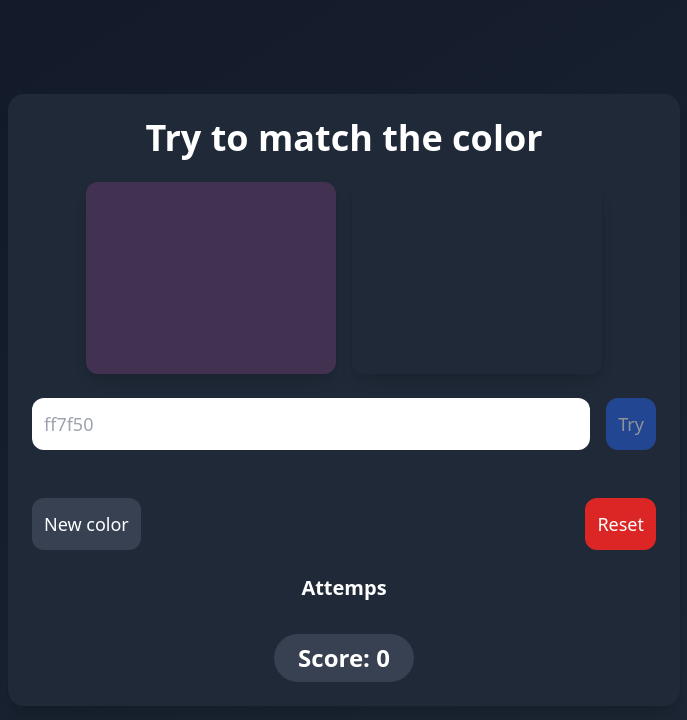
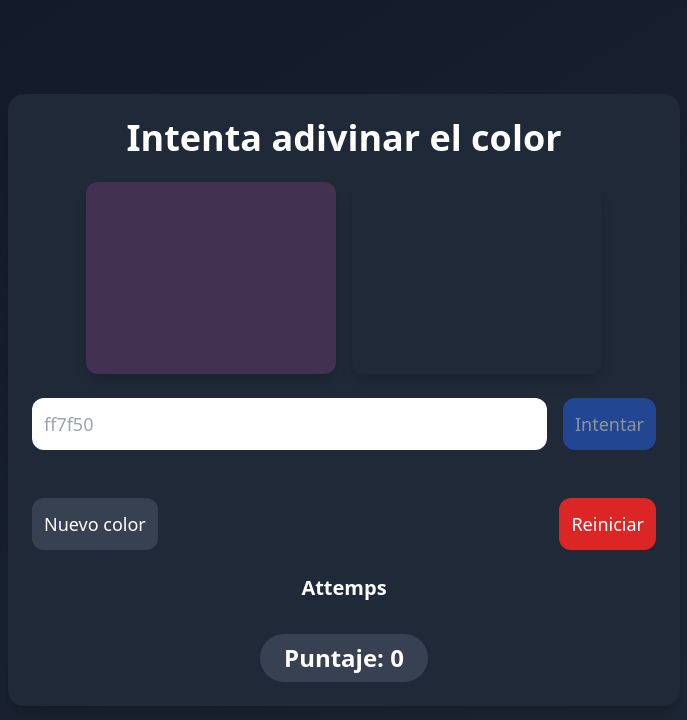
Before and after one commit to joelwaiman/HexaGuess, a Next.js app: page / in a window 1280 px wide. Shown: the top 720 px of the page, without its empty margins (296-983 px from the left). Built offline with nearby package versions, Linux system fonts and the light colour scheme.

Commit message:
fix handle message

```diff
--- a/src/app/page.tsx
+++ b/src/app/page.tsx
@@ -15,13 +15,13 @@ export default function Home() {
   }
 
   function handleTry(): void {
-    if (attempts.length === 4) {
-      setMessage('Has alcanzado el límite de intentos.');
+    if (attempts.length === 5) {
+      setMessage('Has alcanzado el límite de intentos. El color correcto era ' + randomColor);
       return;
     }
 
     if (inputColor.length !== 6) {
-      setMessage('only 6 characters');
+      setMessage('Solo 6 caracteres');
       return;
     }
 
@@ -32,8 +32,15 @@ export default function Home() {
       setMessage('¡Felicidades! Has acertado el color.');
       setScore(prev => prev + 10);
     } else {
-      setMessage(`wrong attemp. ${4 - attempts.length - 1} chance left`);
-      setInputColor('')
+      const remainingAttempts = 5 - attempts.length - 1;
+      if (remainingAttempts > 1) {
+        setMessage(`Intento fallido. Te quedan ${remainingAttempts} intentos`);
+      } else if (remainingAttempts === 1) {
+        setMessage('Cuidado, te queda el último intento');
+      } else {
+        setMessage('Se acabaron los intentos. El color correcto era ' + randomColor);
+      }
+      setInputColor('');
     }
   }
 
@@ -107,7 +114,7 @@ export default function Home() {
   return (
     <div className="flex items-center justify-center min-h-screen p-4 sm:p-8 md:p-12 font-sans bg-gradient-to-br from-gray-900 to-gray-800 text-white">
       <main className="flex flex-col w-full max-w-2xl gap-6 items-center bg-gray-800 p-6 rounded-2xl shadow-xl">
-        <h1 className="font-bold text-2xl sm:text-3xl md:text-4xl text-center">Try to match the color</h1>
+        <h1 className="font-bold text-2xl sm:text-3xl md:text-4xl text-center">Intenta adivinar el color</h1>
         <section className="flex flex-col sm:flex-row w-full gap-4 justify-center">
           <div className="w-full sm:w-2/5 h-32 sm:h-48 rounded-xl shadow-lg" style={{ backgroundColor: randomColor }} />
           <div className="w-full sm:w-2/5 h-32 sm:h-48 rounded-xl shadow-lg" style={{ backgroundColor: `#${color}` }} />
@@ -124,9 +131,9 @@ export default function Home() {
           <button
             className="bg-blue-600 p-3 rounded-xl text-white text-lg disabled:opacity-50 disabled:cursor-not-allowed hover:bg-blue-700 transition-colors"
             onClick={handleTry}
-            disabled={inputColor.length !== 6}
+            disabled={inputColor.length !== 6 || attempts.length >= 5}
           >
-            Try
+            Intentar
           </button>
         </div>
         <p className="text-center text-lg">{message}</p>
@@ -137,11 +144,11 @@ export default function Home() {
               setAttempts([]);
               setInputColor('')
             }}>
-            New color
+            Nuevo color
           </button>
           <button className="bg-red-600 p-3 rounded-xl text-white text-lg hover:bg-red-700 transition-colors"
-          onClick={resetGame}>
-            Reset
+            onClick={resetGame}>
+            Reiniciar
           </button>
         </div>
         <div className="flex flex-col items-center w-full">
@@ -155,7 +162,7 @@ export default function Home() {
           </ol>
         </div>
 
-        <p className="text-2xl font-semibold bg-gray-700 rounded-full px-6 py-2">Score: {score}</p>
+        <p className="text-2xl font-semibold bg-gray-700 rounded-full px-6 py-2">Puntaje: {score}</p>
       </main>
     </div>
   );
```
